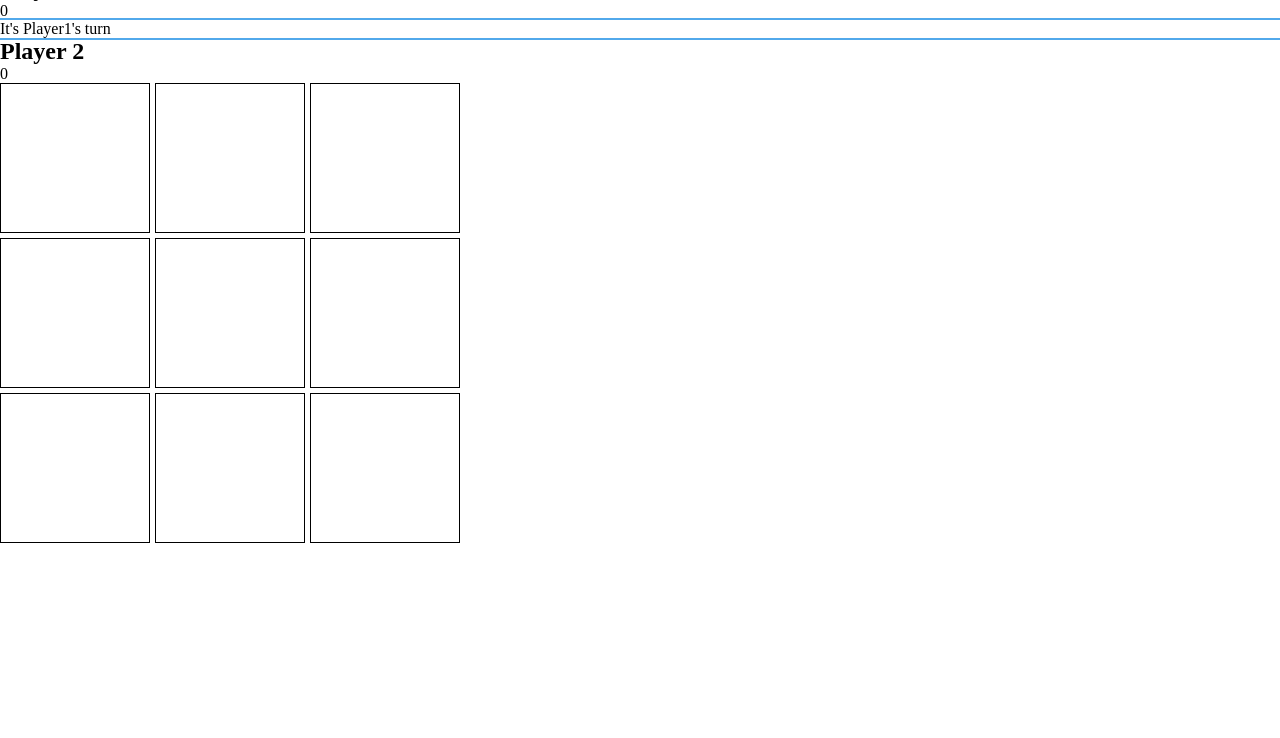
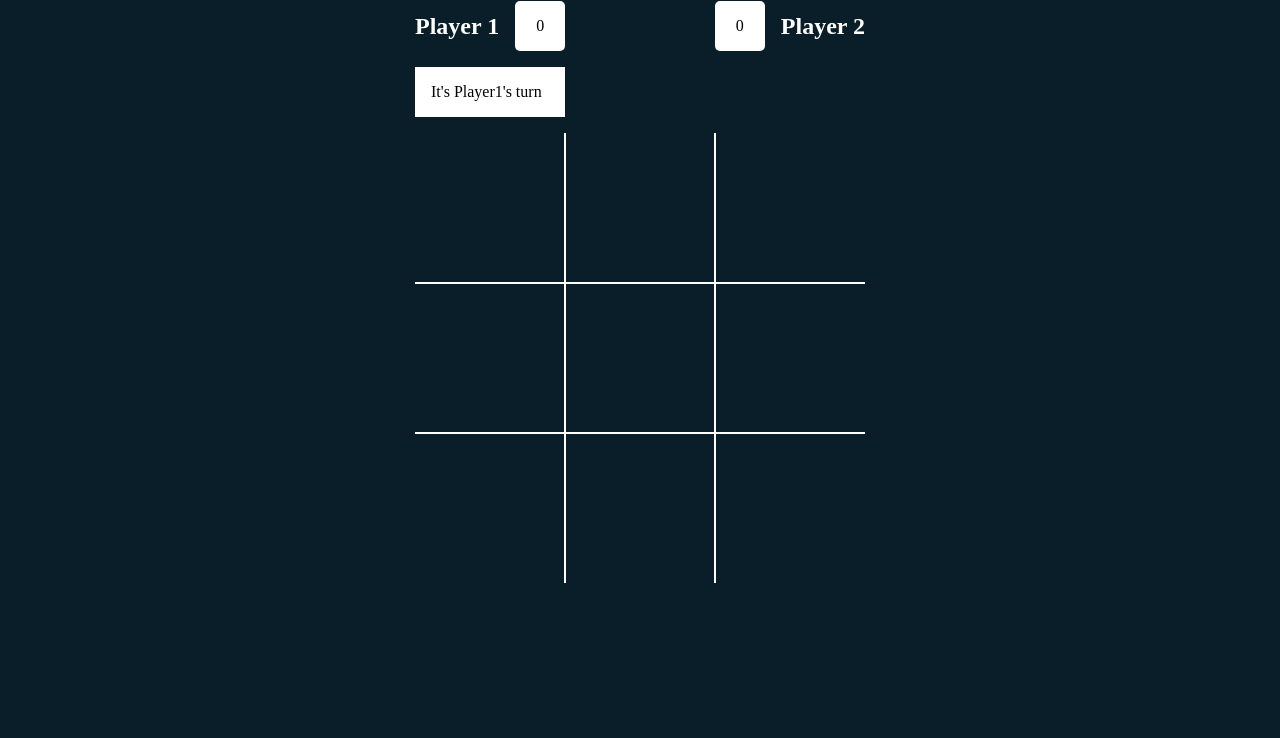
Before and after one commit to KyleCheng20/Tic-Tac-Toe, a plain HTML site: page index.html in a window 1280 px wide. Shown: the part 62-800 px from the top of the page. Drawn offline with Linux system fonts and the light colour scheme.

Commit message:
Add basic styling to page

```diff
--- a/index.html
+++ b/index.html
@@ -11,13 +11,17 @@
         <dialog>
             <h3>Game Over!</h3>
             <p class="result-msg"></p>
-            <button type="button" class="restart-game-btn">Restart Game</button>
+            <div class="dialog-btn-container">
+                <button type="button" class="restart-game-btn">Play Again</button>
                 <button type="button" class="reset-scores-btn">Reset Scores</button>
+            </div>
         </dialog>
+
         <div class="container">
             <header>
                 <h1>Tic-Tac-Toe</h1>
             </header>
+            <main>
                 <div class="score-container">
                     <div class="player1-score-container">
                         <div class="player1-info">
@@ -30,16 +34,16 @@
                     </div>
                     <div class="player2-score-container">
                         <div class="player2-info">
+                            <span class="player2-score">0</span>
                             <h2>Player 2</h2>
-                        <span class="player2-score">0</span>
                         </div>
                         <div class="player2-turn-container">
                             <p class="player2-turn" hidden></p>
                         </div>
                     </div>
                 </div>
-            <div class="game-board-container">
-            </div>
+                <div class="game-board-container"></div>
+            </main>
         </div>
 
     </body>
--- a/style.css
+++ b/style.css
@@ -1,21 +1,165 @@
+:root{
+    --dark-blue: #091e29;
+}
+
 *{
     padding: 0;
     margin: 0;
     box-sizing: border-box;
 }
 
+.container{
+    display: flex;
+    flex-direction: column;
+    justify-content: center;
+    align-items: center;
+    gap: 1rem;
+}
+
+body{
+    background-color: var(--dark-blue);
+    color: white;
+}
+
+/* --Header-- */
+h1{
+    font-size: 2.5rem;
+    font-weight: 700;
+}
+
+/* --Main-- */
+main{
+    display: flex;
+    flex-direction: column;
+    gap: 1rem;
+}
+
+
+/* --Score Container-- */
+.score-container{
+    display: flex;
+    justify-content: space-between;
+}
+
+.player1-score-container,
+.player2-score-container{
+    display: flex;
+    flex-direction: column;
+    gap: 1rem;
+}
+
+.player1-info,
+.player2-info{
+    display: flex;
+    justify-content: center;
+    align-items: center;
+    gap: 1rem;
+}
+
+.player1-score,
+.player2-score{
+    background-color: white;
+    border-radius: 5px;
+    color: black;
+    width: 50px;
+    height: 50px;
+    text-align: center;
+    padding: 1rem;
+}
+
+.player1-turn-container.active,
+.player2-turn-container.active{
+    background-color: white;
+    color: black;
+    padding: 1rem;
+}
+
+
+/* --Game Board-- */
 .game-board-container {
     display: grid;
     grid-template-columns: repeat(3, 150px);
     grid-template-rows: repeat(3, 150px);
-    gap: 5px;
 }
 
 .cell{
-    border: 1px solid black;
+    display: flex;
+    justify-content: center;
+    align-items: center;
+    font-size: 2.75rem;
+    border: 1px solid white;
     cursor: pointer;
 }
 
-.active {
-    outline: 2px solid #52a9eb;
+/* Top Border */
+.cell:nth-child(1),
+.cell:nth-child(2),
+.cell:nth-child(3){
+    border-top: none;
 }
+
+/* Left Border */
+.cell:nth-child(1),
+.cell:nth-child(4),
+.cell:nth-child(7){
+    border-left: none;
+}
+
+/* Bottom Border */
+.cell:nth-child(7),
+.cell:nth-child(8),
+.cell:nth-child(9){
+    border-bottom: none;
+}
+
+/* Right Border */
+.cell:nth-child(3),
+.cell:nth-child(6),
+.cell:nth-child(9){
+    border-right: none;
+}
+
+/* --Dialog-- */
+dialog{
+    margin: auto;
+    padding: 1.25rem;
+    display: flex;
+    flex-direction: column;
+    justify-content: center;
+    align-items: center;
+    gap: 1rem;
+    border-radius: 10px;
+    border: none;
+}
+
+dialog::backdrop{
+    background-color: var(--dark-blue);
+    backdrop-filter: blur(5px);
+    opacity: 85%;
+}
+
+dialog:not([open]){
+    display: none;
+}
+
+dialog h3{
+    font-size: 2rem;
+}
+
+dialog p{
+    font-size: 1.25rem;
+}
+
+.dialog-btn-container{
+    display: flex;
+    gap: 1.75rem;
+    margin-top: 1rem;
+}
+
+dialog button{
+    border: none;
+    border-radius: 6px;
+    padding: 1rem 2rem;
+    cursor: pointer;
+    font-size: 0.9rem;
+}
```
Lines whose indentation alone changed are shown as unchanged.
